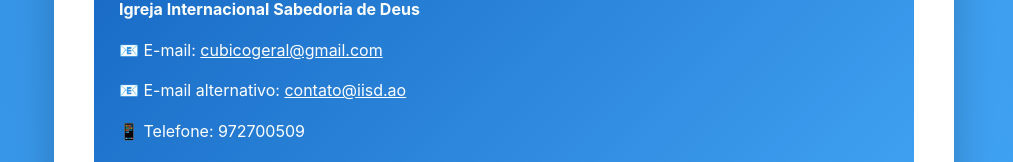
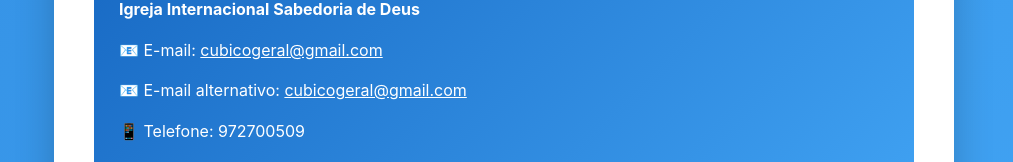
Before and after one commit to st10068763/iisd_privacyPolicy, a plain HTML site: page index.html in a window 1280 px wide. Shown: the part 4513-4675 px from the top of the page, without its empty margins (136-1149 px from the left). Drawn offline with Linux system fonts and the light colour scheme.

Commit message:
Update alternative email address in privacy policy

```diff
--- a/index.html
+++ b/index.html
@@ -272,7 +272,7 @@
             <p>Se você tiver dúvidas, preocupações ou solicitações relacionadas a esta Política de Privacidade ou ao tratamento de suas informações pessoais, entre em contato conosco:</p>
             <p><strong>Igreja Internacional Sabedoria de Deus</strong></p>
             <p>📧 E-mail: <a href="mailto:privacidade@iisd.ao">cubicogeral@gmail.com</a></p>
-            <p>📧 E-mail alternativo: <a href="mailto:contato@iisd.ao">contato@iisd.ao</a></p>
+            <p>📧 E-mail alternativo: <a href="mailto:contato@iisd.ao">cubicogeral@gmail.com</a></p>
             <p>📱 Telefone: 972700509</p>
             <p>📍 Endereço: Via expressa, paragem das acasias, Igreja IISD.</p>
             <p><strong>Tempo de resposta:</strong> Responderemos às suas solicitações dentro de 30 dias.</p>
```
